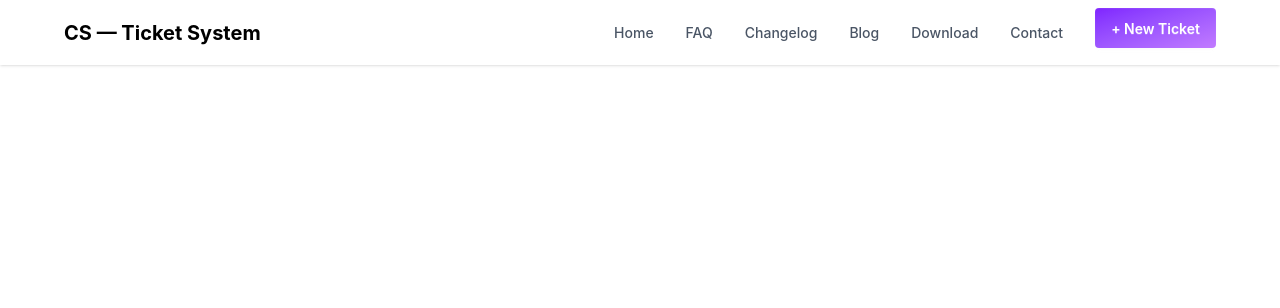
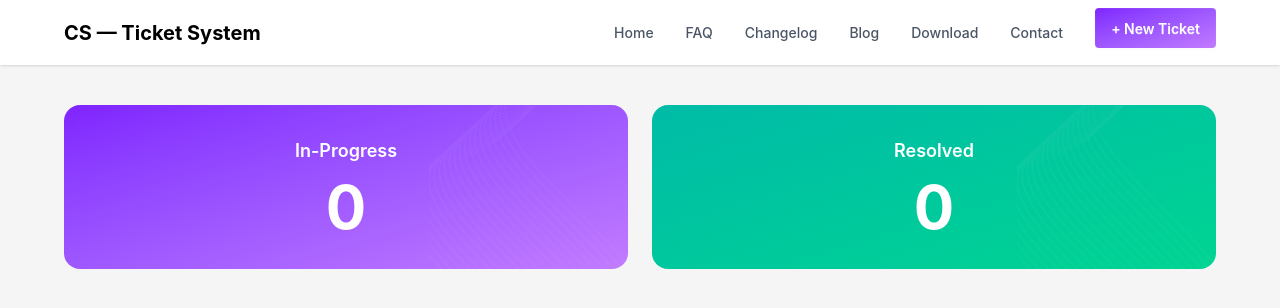
Before and after one commit to SADMAN-SADID-052/Customer-Support-Zone, a React (Vite) app: page / in a window 1280 px wide. Shown: the top 308 px of the page. Built offline with nearby package versions, Linux system fonts and the light colour scheme.

Commit message:
Bannaer design done

```diff
--- a/src/App.jsx
+++ b/src/App.jsx
@@ -1,22 +1,19 @@
-
-
-import './App.css'
-import Navbar from './components/Navbar'
+import { useState } from 'react';
+import Navbar from './components/Navbar';
+import Banner from './components/Banner';
 
 function App() {
-
+  const [inProgress, setInProgress] = useState(0);
+  const [resolved, setResolved] = useState(0);
 
   return (
-    <>
-
-
-     <div>
-      <Navbar></Navbar>
-
-
-     </div>
-    </>
-  )
+    <div>
+      <div className='bg-[#F5F5F5]'>
+      <Navbar />
+      <Banner inProgress={inProgress} resolved={resolved} />
+      </div>
+    </div>
+  );
 }
 
-export default App
+export default App;
--- /dev/null
+++ b/src/components/Banner.jsx
@@ -0,0 +1,29 @@
+const Banner = ({ inProgress, resolved }) => {
+  return (
+    <div className="px-6 lg:px-16 py-10">
+      <div className="grid grid-cols-1 md:grid-cols-2 gap-6">
+
+        {/* In-Progress Card */}
+        <div className="relative rounded-2xl p-8 text-white bg-linear-to-br from-violet-600 to-purple-400 overflow-hidden min-h-[160px] flex flex-col justify-center items-center">
+          <img src="/vector1.png" alt="" className="absolute right-0 top-0 h-full opacity-40 object-contain" />
+          <div className="relative z-10 text-center">
+            <h2 className="text-lg font-semibold mb-3">In-Progress</h2>
+            <p className="text-6xl font-bold">{inProgress}</p>
+          </div>
+        </div>
+
+        {/* Resolved Card */}
+        <div className="relative rounded-2xl p-8 text-white bg-linear-to-br from-teal-500 to-emerald-400 overflow-hidden min-h-[160px] flex flex-col justify-center items-center">
+          <img src="/vector1.png" alt="" className="absolute right-0 top-0 h-full opacity-40 object-contain" />
+          <div className="relative z-10 text-center">
+            <h2 className="text-lg font-semibold mb-3">Resolved</h2>
+            <p className="text-6xl font-bold">{resolved}</p>
+          </div>
+        </div>
+
+      </div>
+    </div>
+  );
+};
+
+export default Banner;
```
Also changed, not shown: public/vector1.png (added), public/vector2.png (added).
